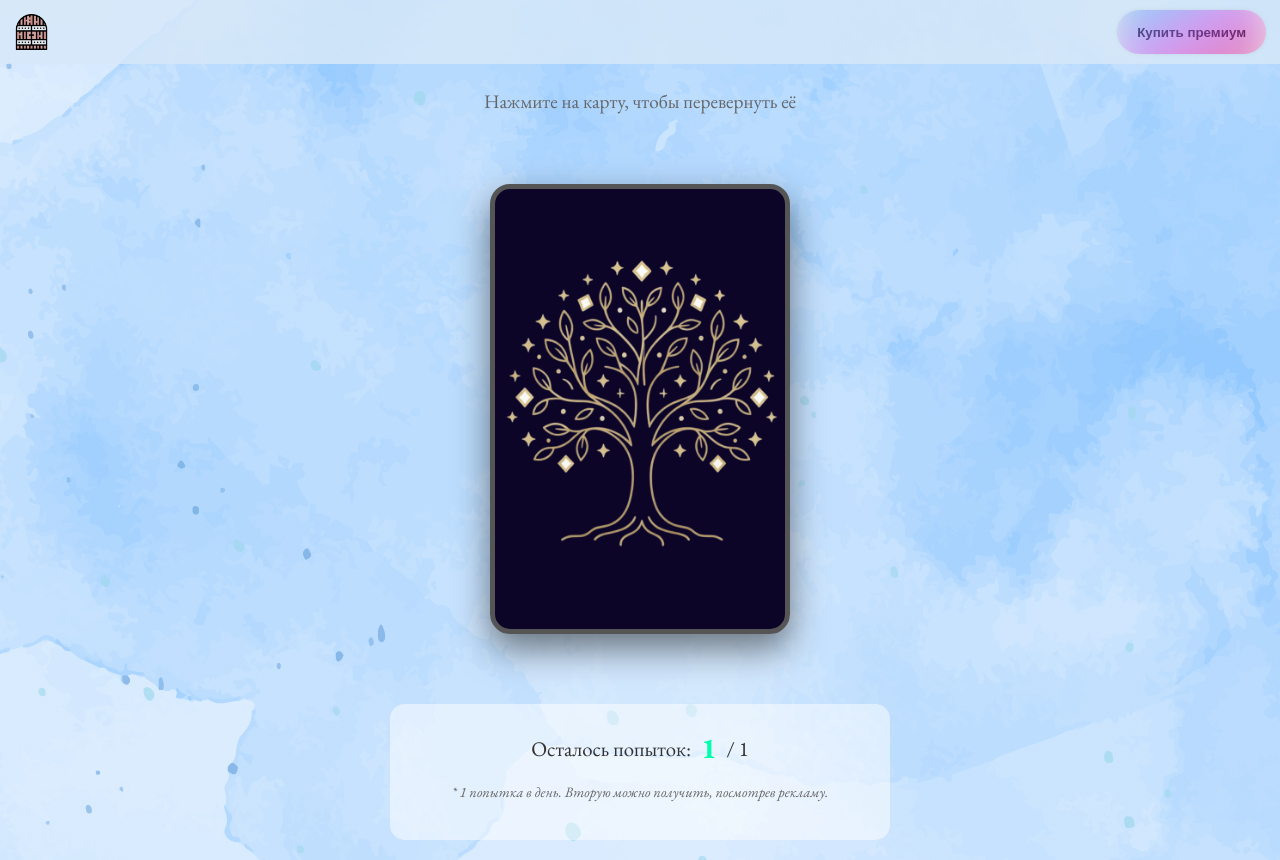
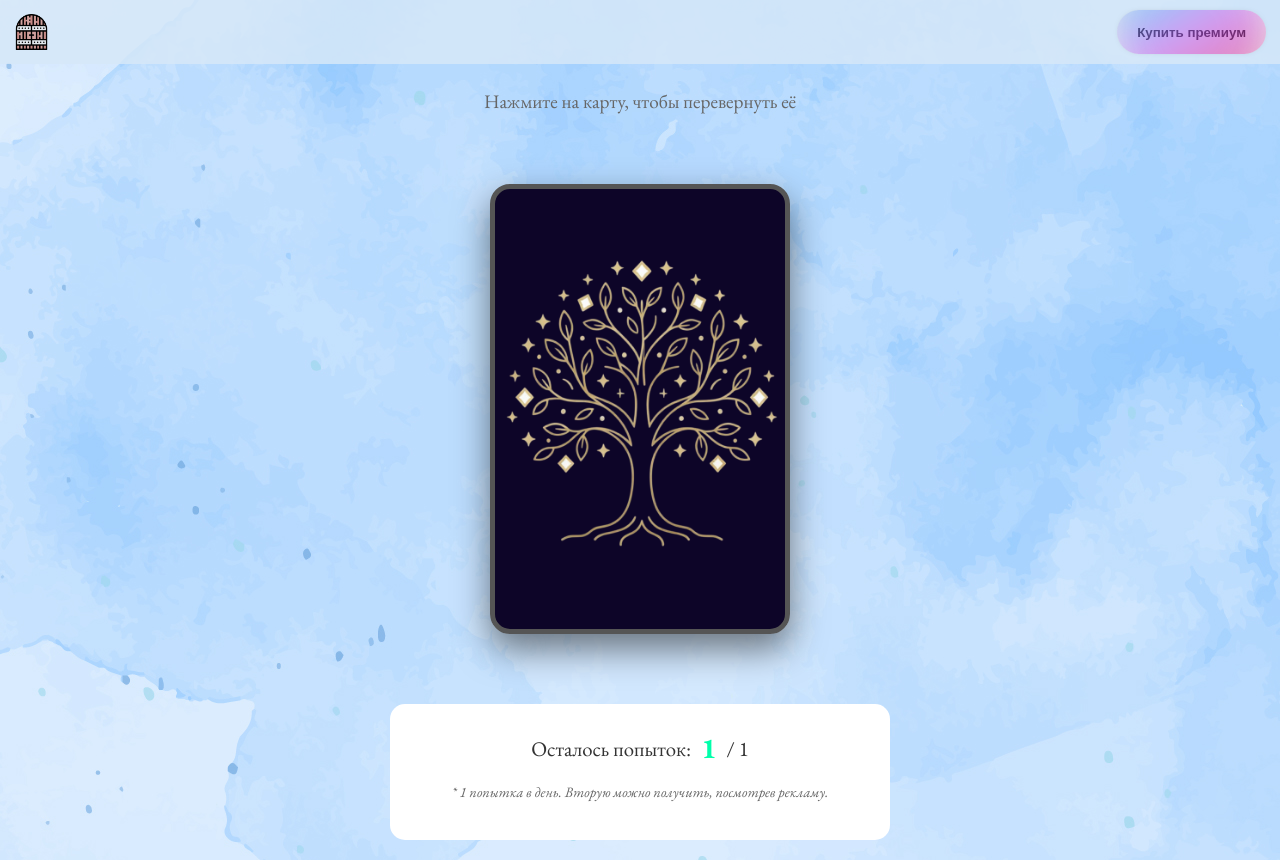
Before and after one commit to TomayGrantz89/hero-message-day, an Angular app: page /prediction in a window 1280 px wide. Built offline with nearby package versions, Linux system fonts and the light colour scheme.

Commit message:
Fix. Button dont show in prediction when ther no attempts

```diff
--- a/src/app/pages/prediction/prediction.html
+++ b/src/app/pages/prediction/prediction.html
@@ -53,8 +53,8 @@
       </button>
 
       <!-- Show "Get new card" button when user already opened a card today (prediction shown) -->
-      <!-- Works for both premium and non-premium users -->
-      <button class="btn-draw-new" *ngIf="showPrediction && !showNewCardButton"
+      <!-- Only shown if user has remaining attempts or can watch an ad -->
+      <button class="btn-draw-new" *ngIf="showPrediction && !showNewCardButton && (attemptsRemaining > 0 || attemptService.canWatchAd())"
         (click)="drawNewCard()">
         Получить новую карту
       </button>
--- a/src/app/pages/prediction/prediction.scss
+++ b/src/app/pages/prediction/prediction.scss
@@ -178,7 +178,7 @@
 
 .controls {
   margin-top: 40px;
-  background: rgba(255, 255, 255, 0.5);
+  background: rgb(255, 255, 255);
   padding: 25px;
   border-radius: 15px;
   width: 100%;
```
Also changed, not shown: public/assets/ui/cloud.png (deleted).
